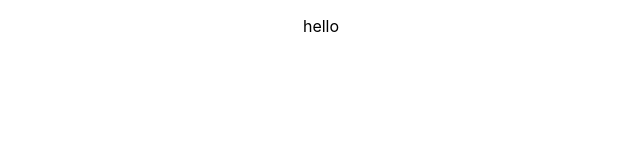
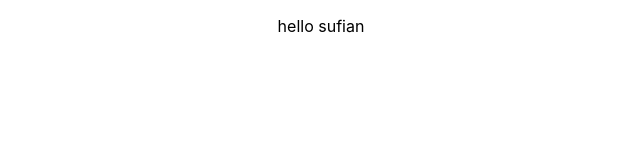
Before and after one commit to sufian111/git-practice, a React (Create React App) app: page / in a window 1280 px wide. Shown: the top 160 px of the page, without its empty margins (319-959 px from the left). Built offline with nearby package versions, Linux system fonts and the light colour scheme.

Commit message:
Update App.js

```diff
--- a/src/App.js
+++ b/src/App.js
@@ -4,7 +4,7 @@ import "./App.css";
 function App() {
   return (
     <div className="App">
-      <p> hello</p>
+      <p> hello sufian</p>
     </div>
   );
 }
```
